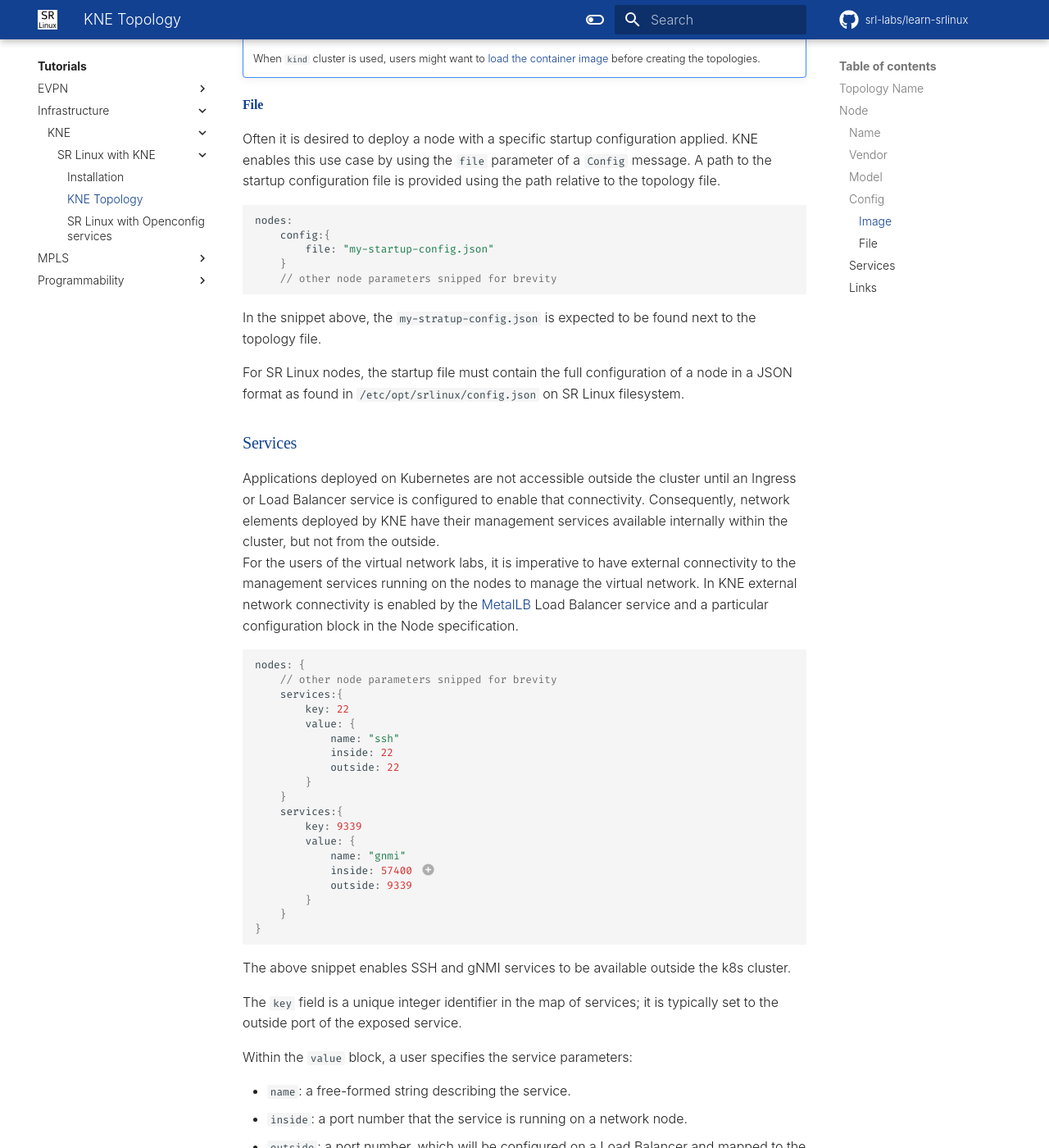
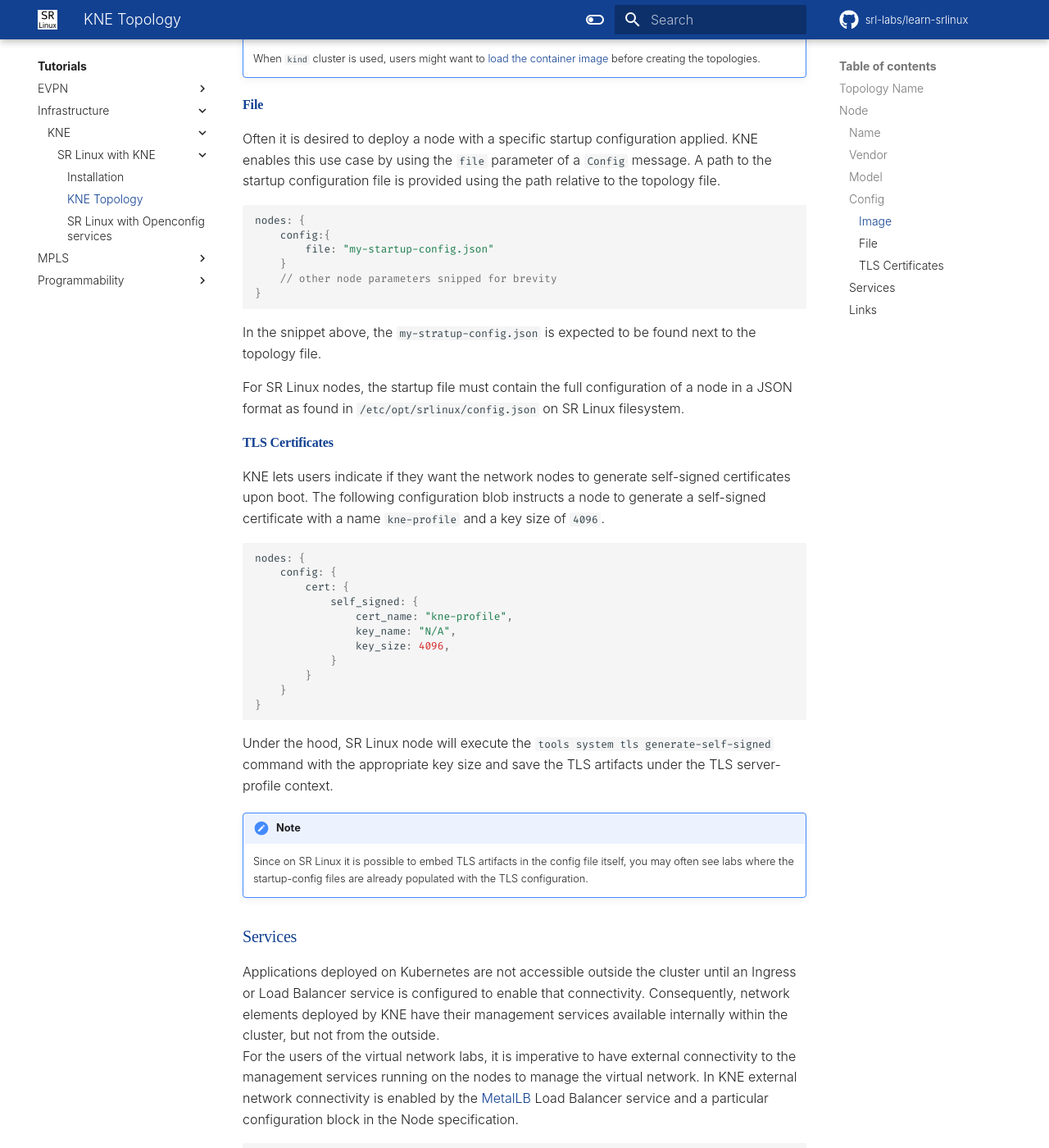
Before and after one commit to srl-labs/learn-srlinux, an MkDocs documentation site: the page built from docs/tutorials/infrastructure/kne/srl-with-kne/topology.md, in a window 1280 px wide and 1400 px high, scrolled down 2695 px. Shown: the whole window at 82% size. Built offline with MkDocs 1.6.1 and Material for MkDocs 9.7.7, drawn with Linux system fonts in a browser that asks for light colours; emoji names are drawn with the system emoji font; some web fonts are replaced; comment, search, counter and statistics services are not loaded.

Commit message:
added self-signed cert block

````diff
--- a/docs/tutorials/infrastructure/kne/srl-with-kne/topology.md
+++ b/docs/tutorials/infrastructure/kne/srl-with-kne/topology.md
@@ -72,7 +72,7 @@
 With the `model` field a user indicates which particular model of a given Vendor should be used by the node. In the context of Nokia SR Linux, the `model` field drives the [hardware variant](../../../../kb/hwtypes.md) that an SR Linux container will emulate.
 
 ```proto
-nodes:
+nodes: {
     model: "ixrd3l"
     // other node parameters snipped for brevity
 }
@@ -87,7 +87,7 @@
 The essential field under the Config block is `image`. It sets the container image name that k8s will use in the pod specification.
 
 ```proto
-nodes:
+nodes: {
     config:{
         image: "ghcr.io/nokia/srlinux:22.6.1"
     }
@@ -103,16 +103,40 @@
 Often it is desired to deploy a node with a specific startup configuration applied. KNE enables this use case by using the `file` parameter of a `Config` message. A path to the startup configuration file is provided using the path relative to the topology file.
 
 ```proto
-nodes:
+nodes: {
     config:{
         file: "my-startup-config.json"
     }
     // other node parameters snipped for brevity
+}
 ```
 
 In the snippet above, the `my-stratup-config.json` is expected to be found next to the topology file.
 
 For SR Linux nodes, the startup file must contain the full configuration of a node in a JSON format as found in `/etc/opt/srlinux/config.json` on SR Linux filesystem.
+
+#### TLS Certificates
+
+KNE lets users indicate if they want the network nodes to generate self-signed certificates upon boot. The following configuration blob instructs a node to generate a self-signed certificate with a name `kne-profile` and a key size of `4096`.
+
+```proto
+nodes: {
+    config: {
+        cert: {
+            self_signed: {
+                cert_name: "kne-profile",
+                key_name: "N/A",
+                key_size: 4096,
+            }
+        }
+    }
+}
+```
+
+Under the hood, SR Linux node will execute the `tools system tls generate-self-signed` command with the appropriate key size and save the TLS artifacts under the TLS server-profile context.
+
+!!!note
+    Since on SR Linux it is possible to embed TLS artifacts in the config file itself, you may often see labs where the startup-config files are already populated with the TLS configuration.
 
 ### Services
 
````
